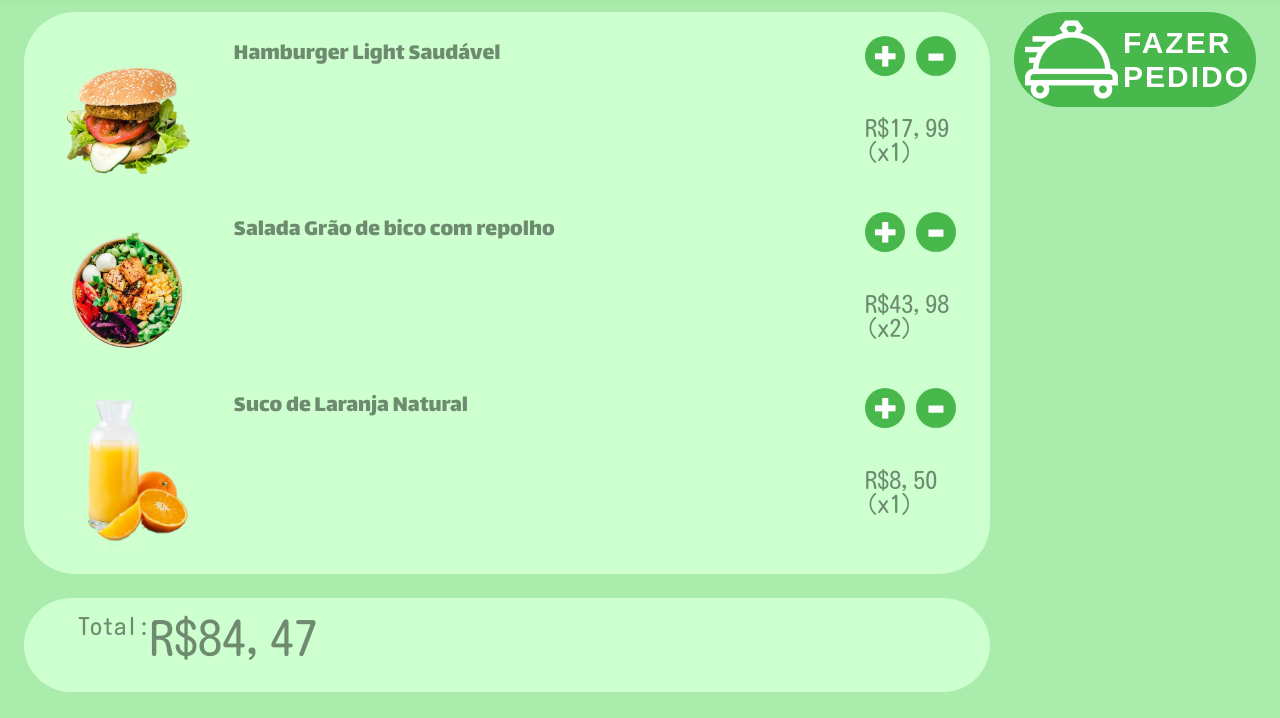
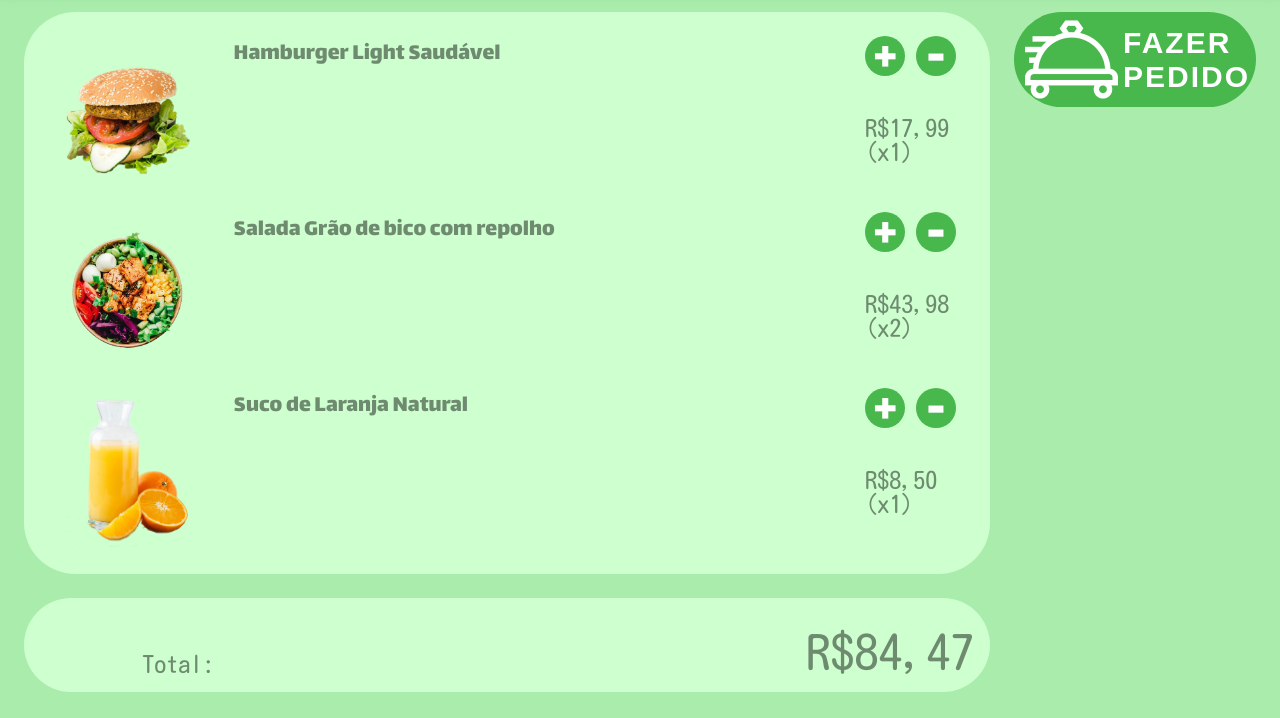
Before and after one commit to Dol-ga/MMH, a plain HTML site: page checkout.html in a window 1280 px wide. Shown: the part 84-802 px from the top of the page. Drawn offline with Linux system fonts and the light colour scheme; a web font is replaced by a local one.

Commit message:
Update style.css

```diff
--- a/style.css
+++ b/style.css
@@ -497,15 +497,21 @@ a #saleBanner div img {
     padding: 2vh;
 }
 
+#paymentDetails div {
+    display: flex;
+    align-items: flex-end;
+}
+
 #paymentDetails div:first-child {
     font-size: 24px;
     text-align: right;
+    grid-column: 2;
 }
 
 #paymentDetails div:last-child {
     font-size: 48px;
-    justify-self: ;
     text-align: left;
+    grid-column: 3;
 }
 
 
```
